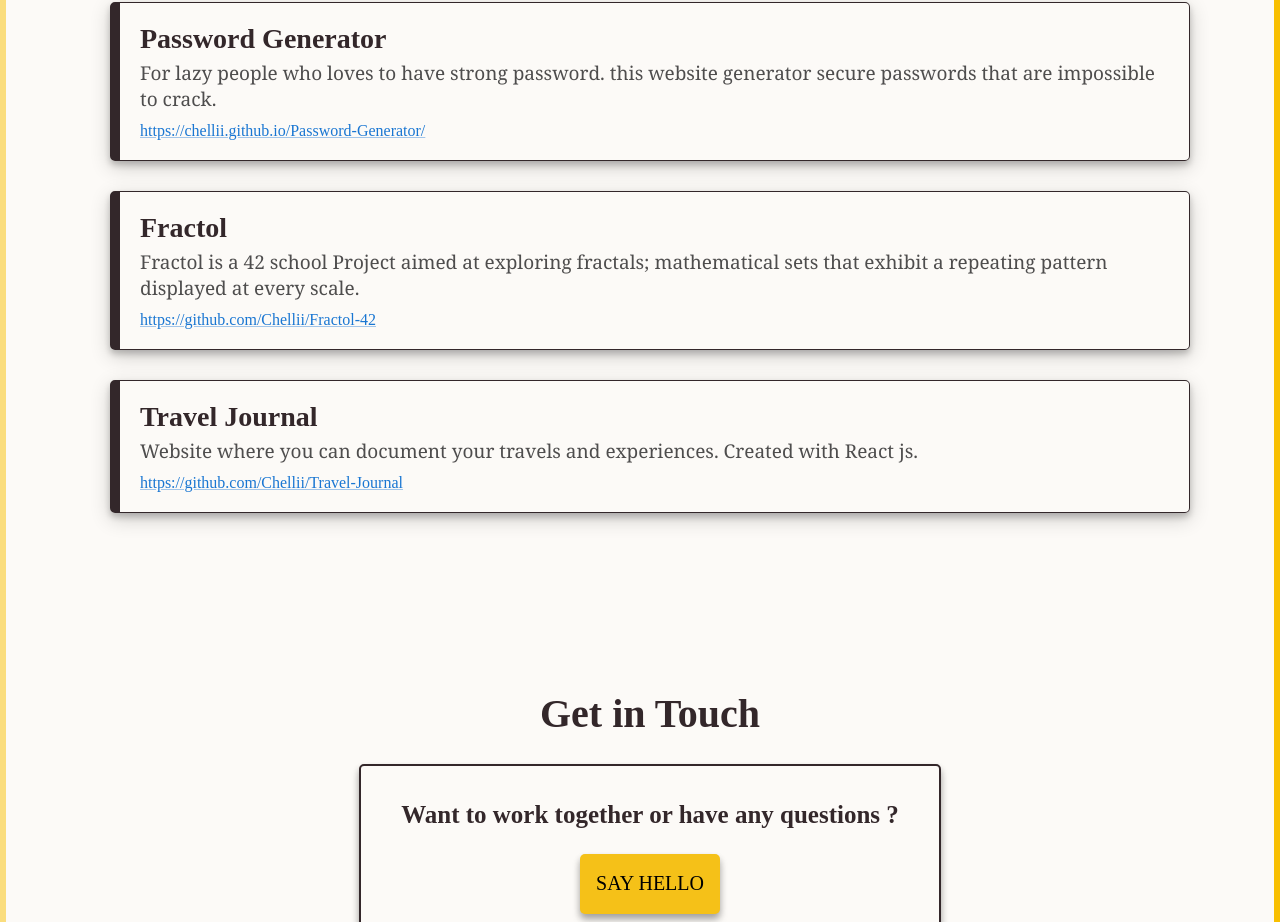
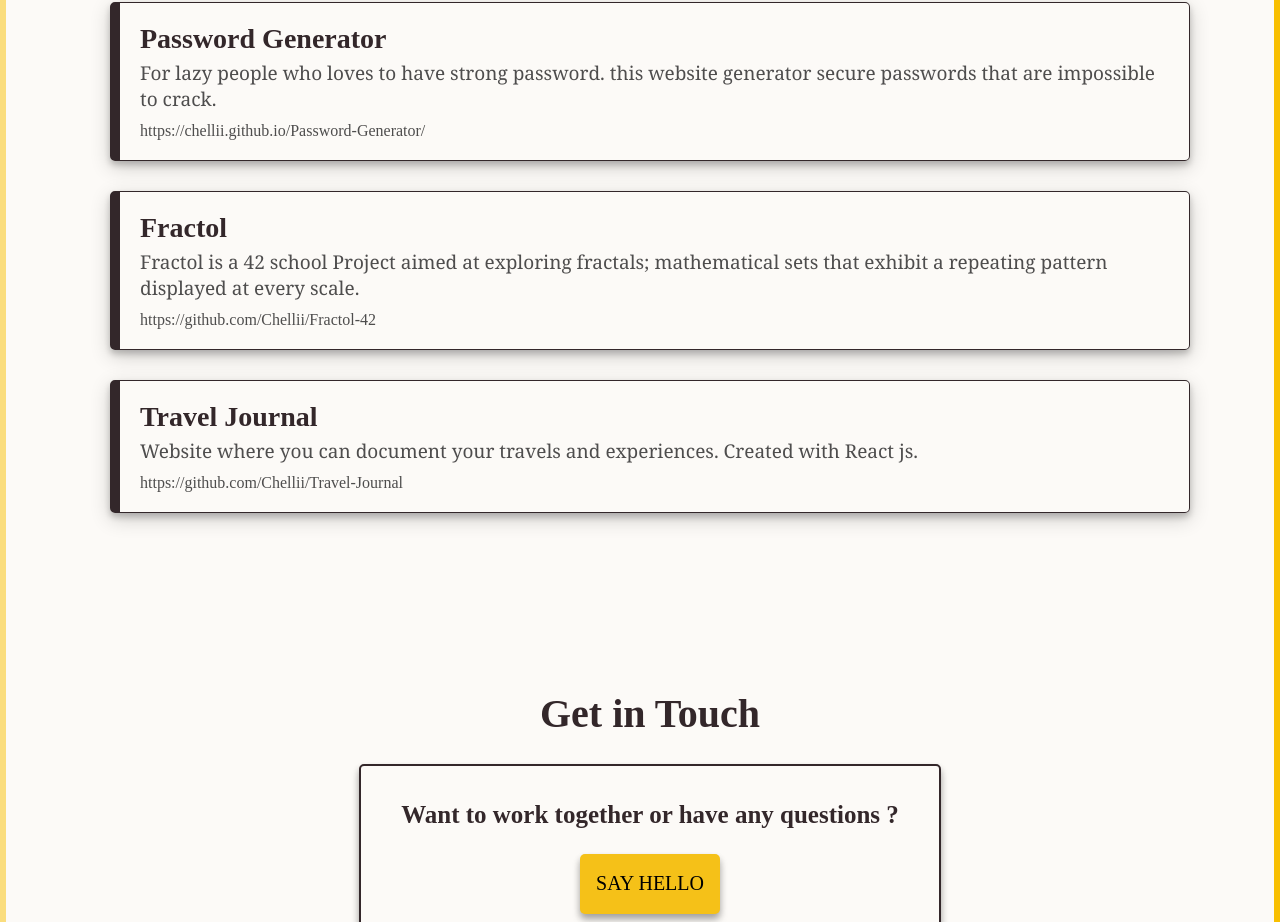
Before and after one commit to Chellii/Chelli, a React (Create React App) app: page / in a window 1280 px wide. Shown: the part 819-1741 px from the top of the page. Built offline with nearby package versions, Linux system fonts and the light colour scheme; a web font is replaced by a local one.

Commit message:
styling link

```diff
--- a/src/Components/LatestProject.js
+++ b/src/Components/LatestProject.js
@@ -1,18 +1,33 @@
 import "../styles/latestProject.css"
-import { Link, makeStyles } from "@mui/material"
+import { Link } from "@mui/material"
+import { makeStyles } from "@mui/styles"
 
-
+const useStyles = makeStyles({
+    root: {
+      fontFamily: 'Cambria, Cochin, Georgia, Times, \'Times New Roman\', serif',
+      fontSize: 18,
+      margin: 0,
+      color:"#4e4d4d !important",
+      "&:hover": {
+        color: '#a26700ef !important'
+      },
+      '&:link': {
+          textDecoration: 'none'
+      }
+    },
+  });
 
 export default function LatestProject(props) {
-
+    const classes = useStyles();
     return (
         <div className="latestProject-container">
             <h3>{props.project.title}</h3>
             <p>{props.project.description}</p>
             <Link
+                className={classes.root}
                 target={"_blank"}
                 href={props.project.link}
             >{props.project.link}</Link>
         </div>
     )
-}
+}4
--- a/src/pages/Home.js
+++ b/src/pages/Home.js
@@ -4,7 +4,6 @@ import chelliGif from "../images/chelli.gif"
 import Typed from "react-typed"
 import LatestProject from "../Components/LatestProject"
 import Projects from '../data/data'
-import Footer from "../Components/Footer"
 
 import {
     AiOutlineGithub,
```
Also changed, not shown: src/Components/Footer.js (+1 -6 lines).
